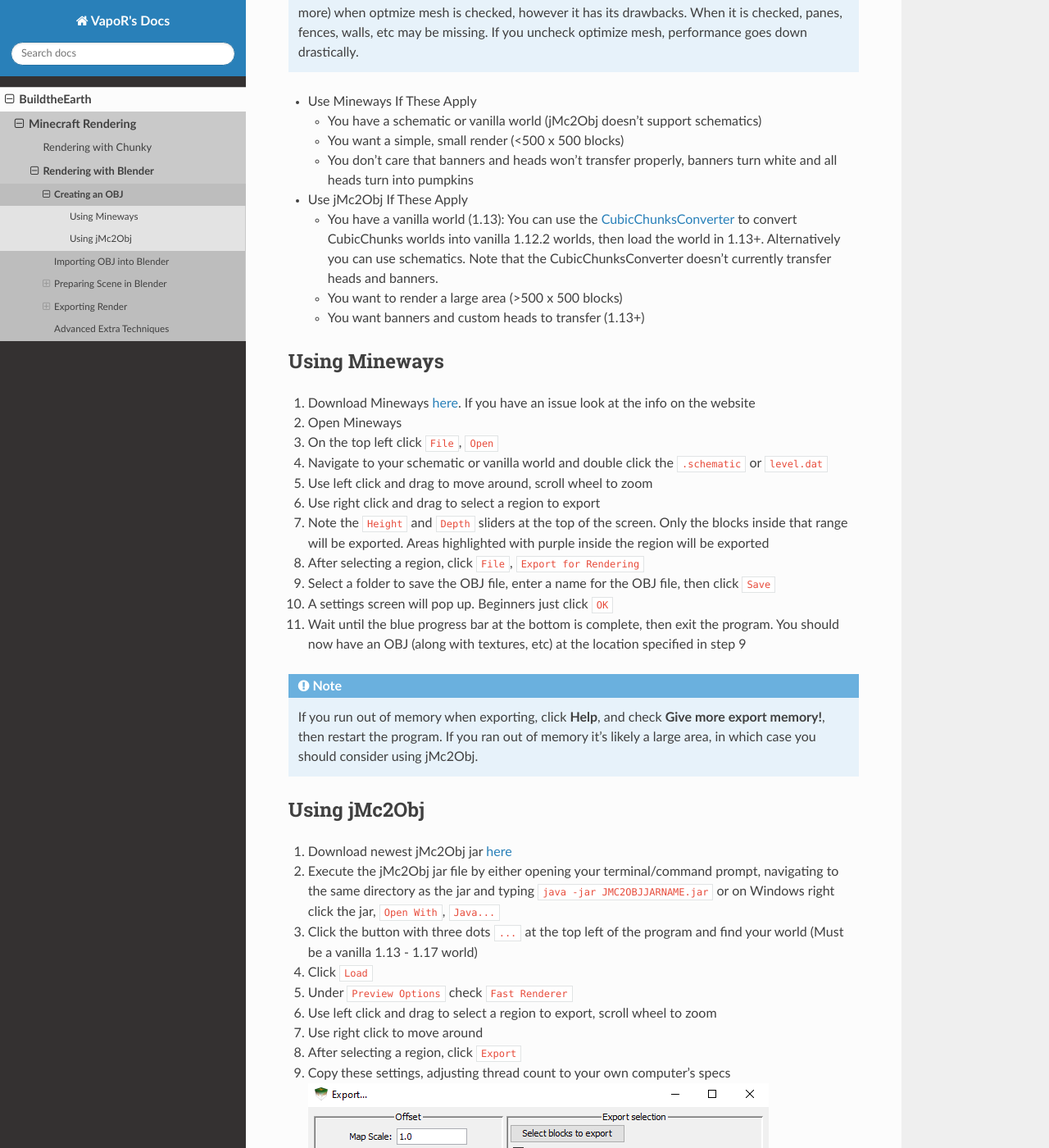
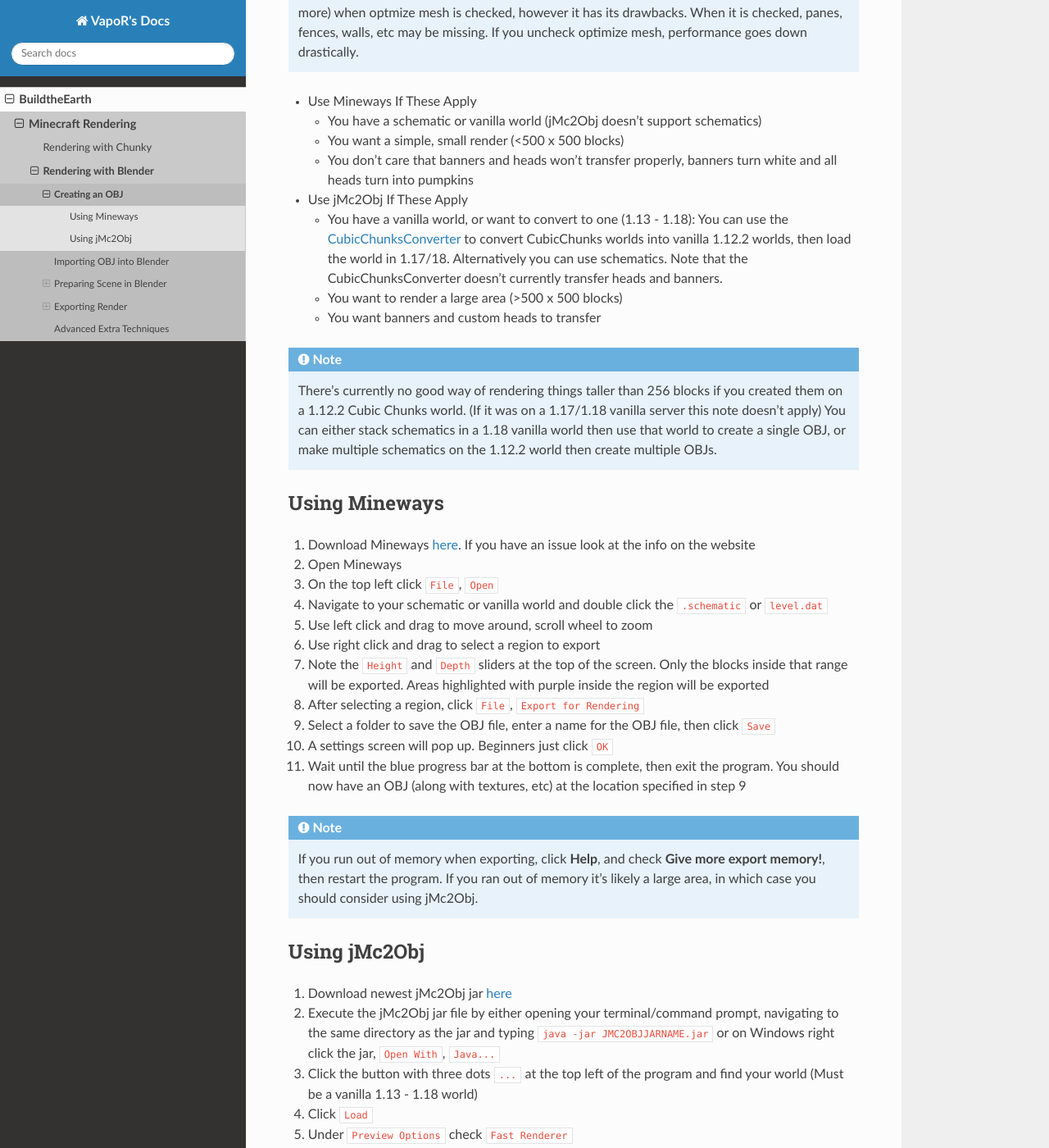
Before and after one commit to yyrichy/documentation, a Sphinx documentation site: the page built from source/buildtheearth/rendering/blender/creating-obj.md, in a window 1280 px wide and 1400 px high, scrolled down 389 px. Shown: the whole window at 82% size. Built offline with Sphinx 7.4.7 and the Read the Docs theme 2.0.0, drawn with Linux system fonts in a browser that asks for light colours.

Commit message:
update version

````diff
--- a/source/buildtheearth/rendering/blender/creating-obj.md
+++ b/source/buildtheearth/rendering/blender/creating-obj.md
@@ -19,9 +19,14 @@
   * You don't care that banners and heads won't transfer properly, banners turn white and all heads turn into pumpkins
 
 - Use jMc2Obj If These Apply
-  * You have a vanilla world (1.13): You can use the [CubicChunksConverter](https://discord.gg/tJUWYq5wdR) to convert CubicChunks worlds into vanilla 1.12.2 worlds, then load the world in 1.13+. Alternatively you can use schematics. Note that the CubicChunksConverter doesn't currently transfer heads and banners.
+  * You have a vanilla world, or want to convert to one (1.13 - 1.18): You can use the [CubicChunksConverter](https://discord.gg/tJUWYq5wdR) to convert CubicChunks worlds into vanilla 1.12.2 worlds, then load the world in 1.17/18. Alternatively you can use schematics. Note that the CubicChunksConverter doesn't currently transfer heads and banners.
   * You want to render a large area (>500 x 500 blocks)
-  * You want banners and custom heads to transfer (1.13+)
+  * You want banners and custom heads to transfer
+
+```eval_rst
+.. note::
+   There's currently no good way of rendering things taller than 256 blocks if you created them on a 1.12.2 Cubic Chunks world. (If it was on a 1.17/1.18 vanilla server this note doesn't apply) You can either stack schematics in a 1.18 vanilla world then use that world to create a single OBJ, or make multiple schematics on the 1.12.2 world then create multiple OBJs.
+```
 
 ## Using Mineways
 
@@ -45,7 +50,7 @@
 
 1. Download newest jMc2Obj jar [here](https://github.com/jmc2obj/j-mc-2-obj/releases)
 2. Execute the jMc2Obj jar file by either opening your terminal/command prompt, navigating to the same directory as the jar and typing `java -jar JMC2OBJJARNAME.jar` or on Windows right click the jar, `Open With`, `Java...`
-3. Click the button with three dots `...` at the top left of the program and find your world (Must be a vanilla 1.13 - 1.17 world)
+3. Click the button with three dots `...` at the top left of the program and find your world (Must be a vanilla 1.13 - 1.18 world)
 4. Click `Load`
 5. Under `Preview Options` check `Fast Renderer`
 6. Use left click and drag to select a region to export, scroll wheel to zoom
````
